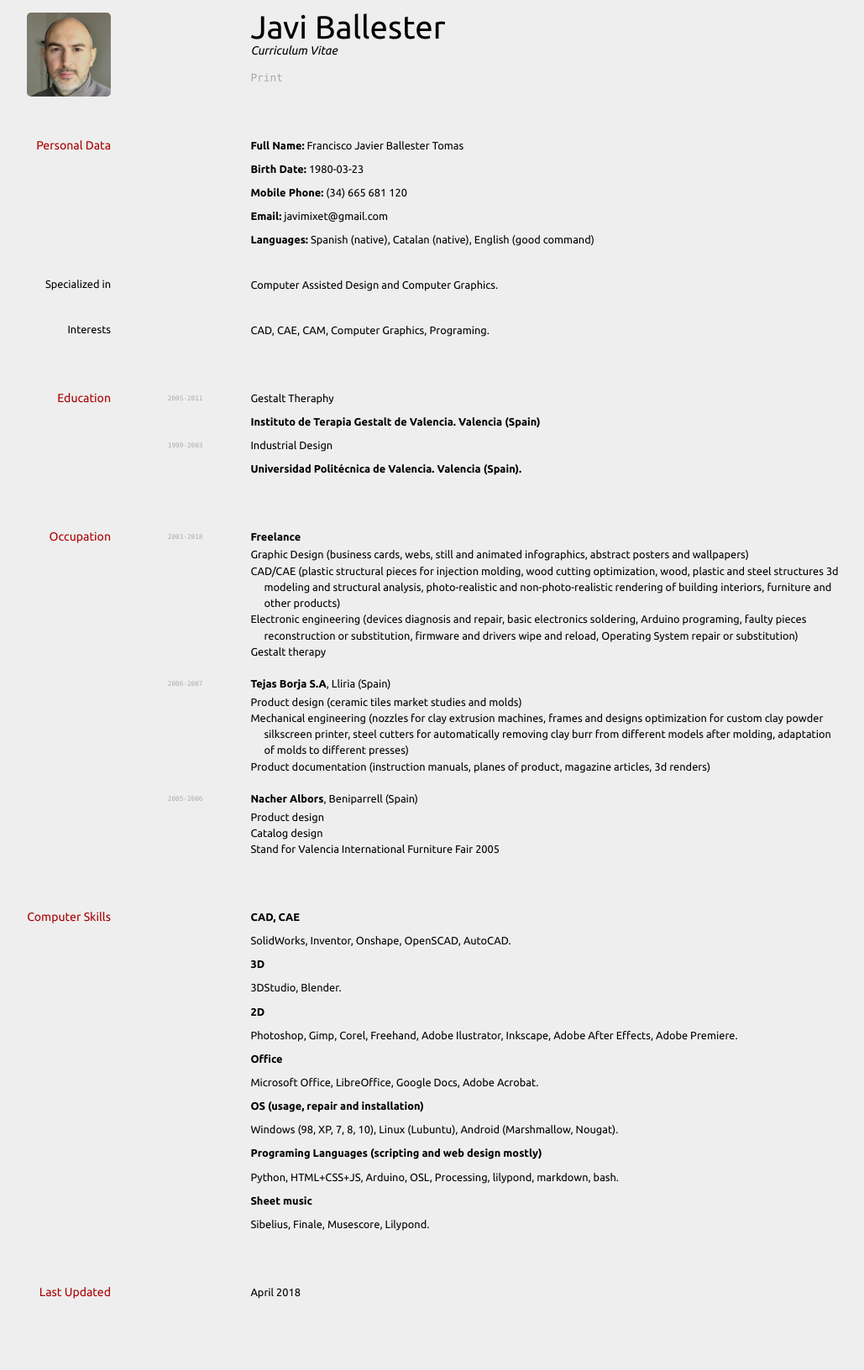
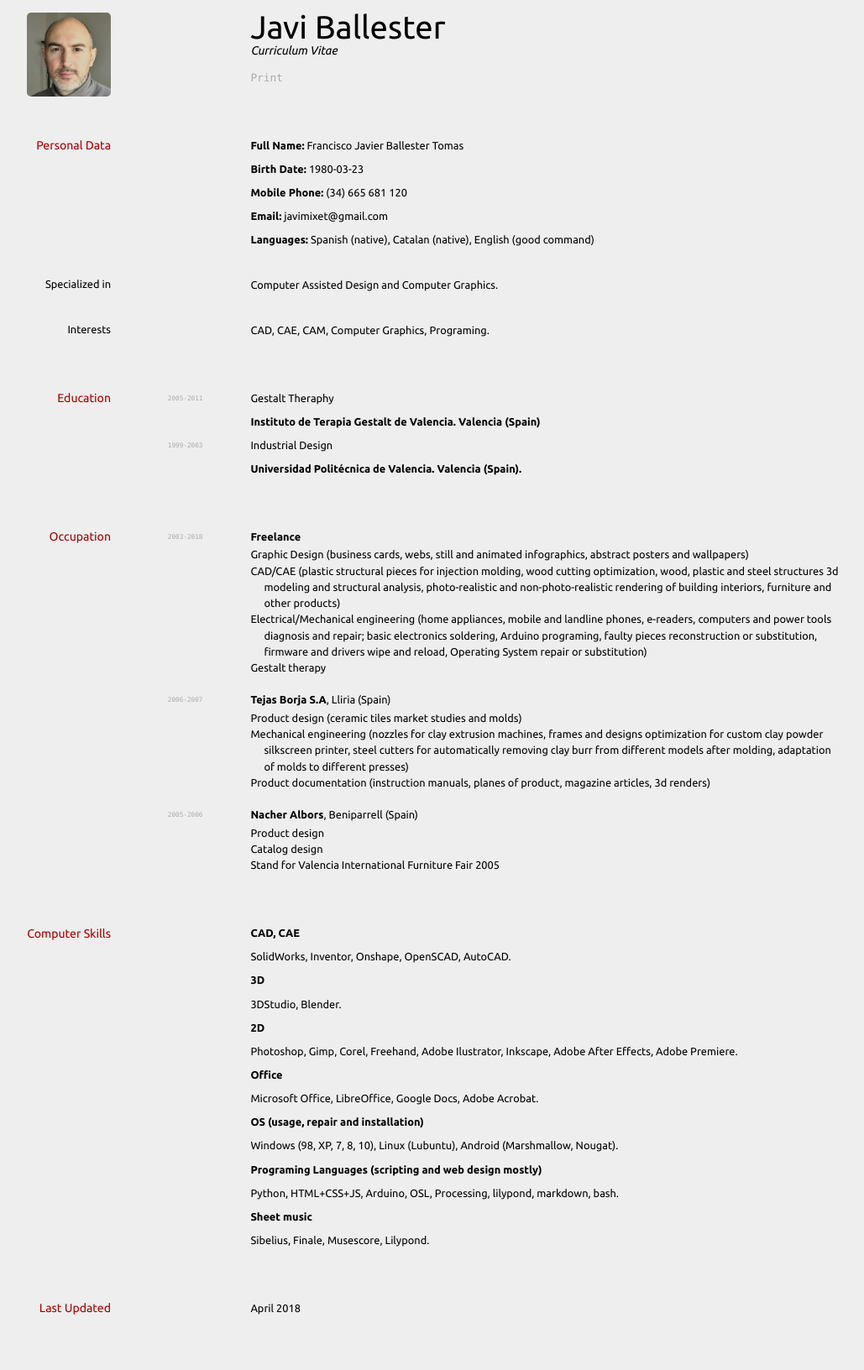
Before and after one commit to javimixet/javimixet.github.io, a Jekyll site: the page built from index.md, in a window 1280 px wide. Shown: the whole page at 84% size, without its empty margins (124-1153 px from the left). Built offline with Jekyll 4.4.1, drawn with Linux system fonts in a browser that asks for light colours.

```diff
--- a/index.md
+++ b/index.md
@@ -56,7 +56,7 @@
 
 - Graphic Design (business cards, webs, still and animated infographics, abstract posters and wallpapers)
 - CAD/CAE (plastic structural pieces for injection molding, wood cutting optimization, wood, plastic and steel structures 3d modeling and structural analysis, photo-realistic and non-photo-realistic rendering of building interiors, furniture and other products)
-- Electronic engineering (devices diagnosis and repair, basic electronics soldering, Arduino programing, faulty pieces reconstruction or substitution, firmware and drivers wipe and reload, Operating System repair or substitution)
+- Electrical/Mechanical engineering (home appliances, mobile and landline phones, e-readers, computers and power tools diagnosis and repair; basic electronics soldering, Arduino programing, faulty pieces reconstruction or substitution, firmware and drivers wipe and reload, Operating System repair or substitution)
 - Gestalt therapy
 <!-- - Street bands and amateur funk-jazz bands trumpet player -->
 
```
